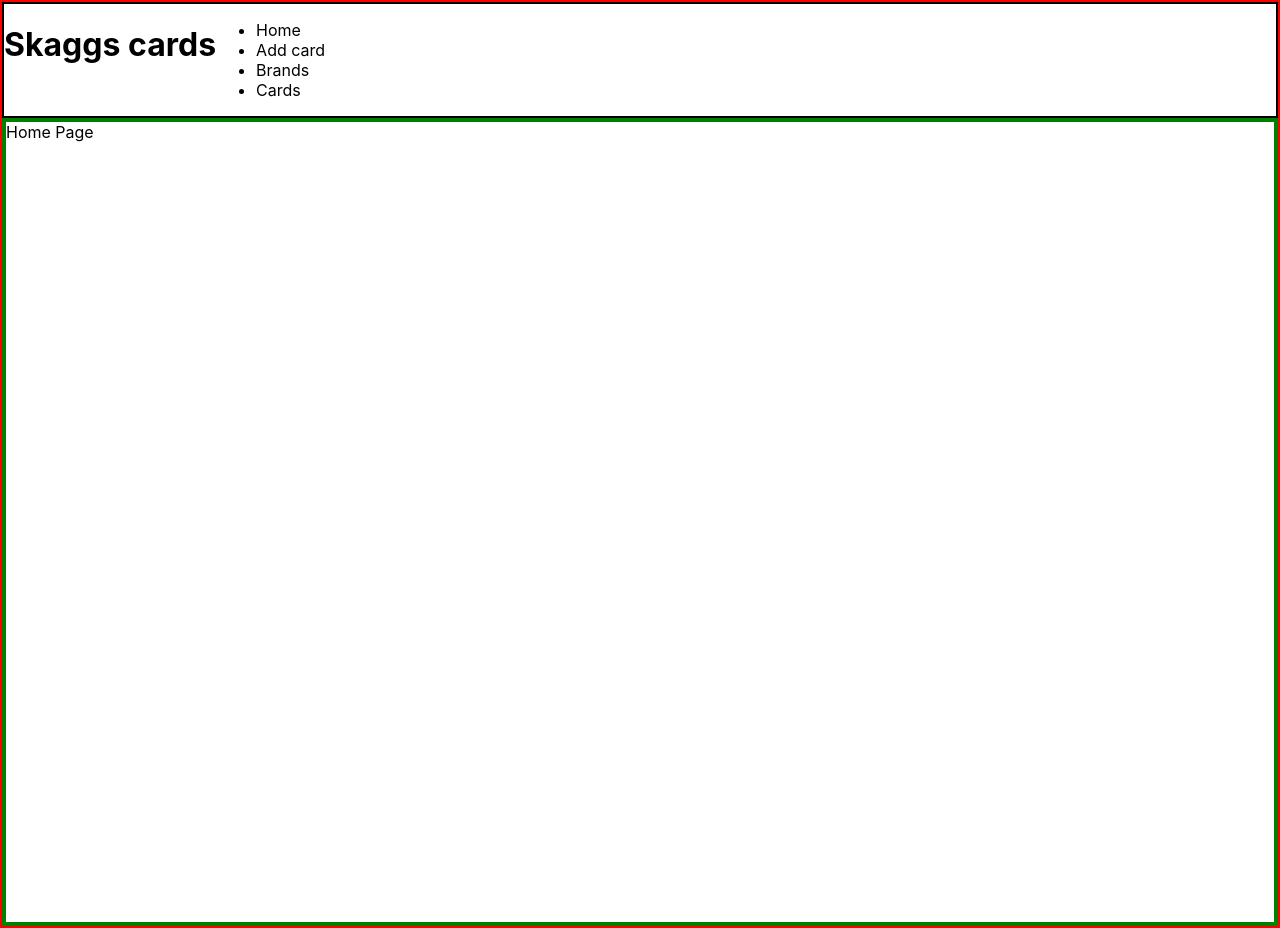
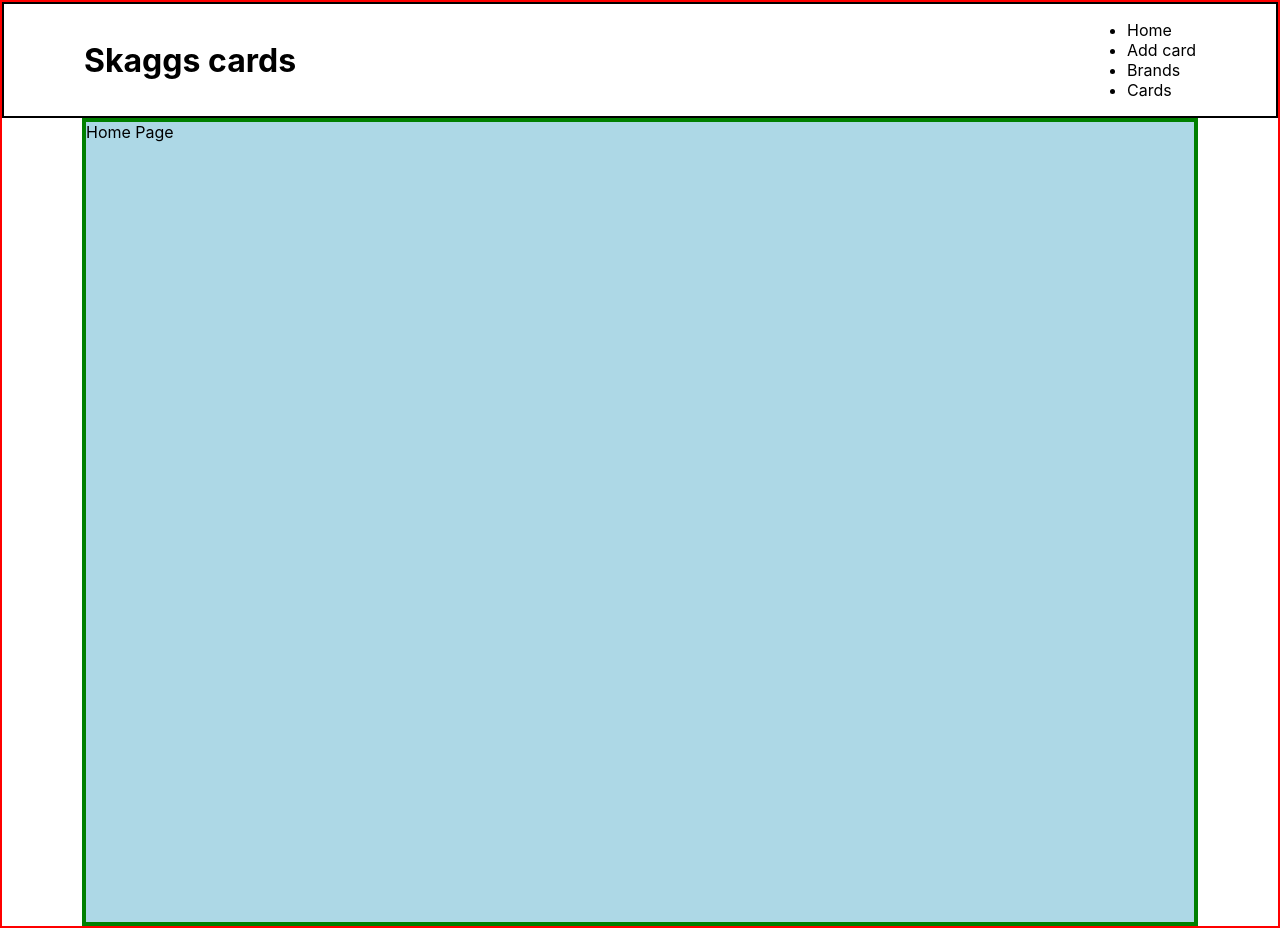
Before and after one commit to recon-designs-practice/card-list-2, a React (Create React App) app in the folder client/: page / in a window 1280 px wide. Built offline with nearby package versions, Linux system fonts and the light colour scheme.

Commit message:
added grid all over the place

```diff
--- a/client/src/App.js
+++ b/client/src/App.js
@@ -7,15 +7,22 @@ import {
   ViewCardsPage,
   ViewBrandsPage
 } from './pages'
-import { Header } from './components'
+import { Header } from './components/header'
 import HeaderNav from './components/header/HeaderNav'
 
 const AppContainer = styled.div`
+  display: grid;
+  grid-template-columns: 80px repeat(12, 1fr) 80px;
+  grid-template-rows: auto;
   border: 2px solid red;
 `
 
 const Main = styled.main`
-  // background: blue;
+  grid-column: 2 / 14;
+  display: grid;
+  grid-template-columns: repeat(12, 1fr);
+  grid-template-rows: auto;
+  background: lightblue;
 `
 
 const linksArr = [
--- a/client/src/components/header/Header.js
+++ b/client/src/components/header/Header.js
@@ -4,7 +4,11 @@ import PropTypes from 'prop-types'
 import { Heading1 } from '../../theme/type'
 
 const StyledHeader = styled.header`
+  padding: 0px 80px 0px 80px;
+  grid-column: 1 / 15;
   display: flex;
+  justify-content: space-between;
+  align-items: center;
   border: 2px solid black;
 `
 
--- a/client/src/components/header/HeaderNav.js
+++ b/client/src/components/header/HeaderNav.js
@@ -2,11 +2,11 @@ import React from 'react'
 
 export default function HeaderNav(props) {
   const { links } = props
-  console.log(links)
+
   return (
   <nav>
     <ul>
-      {links.map((link) => <li>{link.text}</li>)}
+      {links.map((link, idx) => <li key={idx}>{link.text}</li>)}
     </ul>
   </nav>
   )
--- a/client/src/pages/addCardPage/AddCardPage.js
+++ b/client/src/pages/addCardPage/AddCardPage.js
@@ -1,7 +1,14 @@
 import React from 'react'
+import styled from 'styled-components'
+
+const PageContainer = styled.div`
+  grid-column: 1 / 13;
+  height: 100vh;
+  border: 4px solid red;
+`
 
 export default function AddCardPage() {
   return (
-    <div style={{ border: '2px solid red', height: '100vh' }}>Add Card Page</div>
+    <PageContainer>Add Card Page</PageContainer>
   )
 }
--- a/client/src/pages/homePage/HomePage.js
+++ b/client/src/pages/homePage/HomePage.js
@@ -1,7 +1,14 @@
 import React from 'react'
+import styled from 'styled-components'
+
+const PageContainer = styled.div`
+  grid-column: 1 / 13;
+  height: 100vh;
+  border: 4px solid green;
+`
 
 export default function HomePage() {
   return (
-    <div style={{ border: '4px solid green', height: '100vh' }}>Home Page</div>
+    <PageContainer>Home Page</PageContainer>
   )
 }
--- a/client/src/pages/viewBrandsPage/ViewBrandsPage.js
+++ b/client/src/pages/viewBrandsPage/ViewBrandsPage.js
@@ -1,7 +1,14 @@
 import React from 'react'
+import styled from 'styled-components'
+
+const PageContainer = styled.div`
+  grid-column: 1 / 13;
+  height: 100vh;
+  border: 4px solid orange;
+`
 
 export default function ViewBrandsPage() {
   return (
-    <div style={{ border: '2px solid orange', height: '100vh' }}>View Brands Page</div>
+    <PageContainer>View Brands Page</PageContainer>
   )
 }
--- a/client/src/pages/viewCardsPage/ViewCardsPage.js
+++ b/client/src/pages/viewCardsPage/ViewCardsPage.js
@@ -1,7 +1,14 @@
 import React from 'react'
+import styled from 'styled-components'
+
+const PageContainer = styled.div`
+  grid-column: 1 / 13;
+  height: 100vh;
+  border: 4px solid purple;
+`
 
 export default function ViewCardsPage() {
   return (
-    <div style={{ border: '2px solid purple', height: '100vh' }}>View Cards Page</div>
+    <PageContainer>View Cards Page</PageContainer>
   )
 }
```
